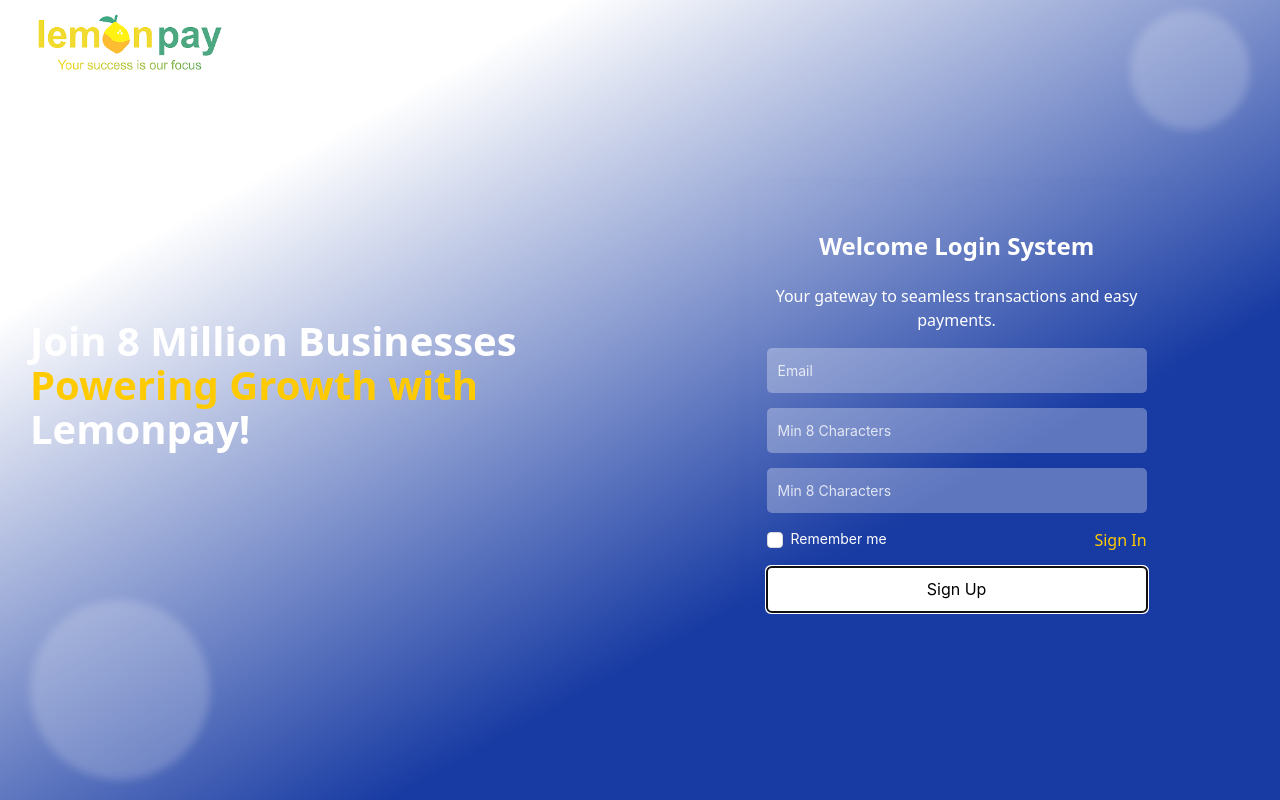
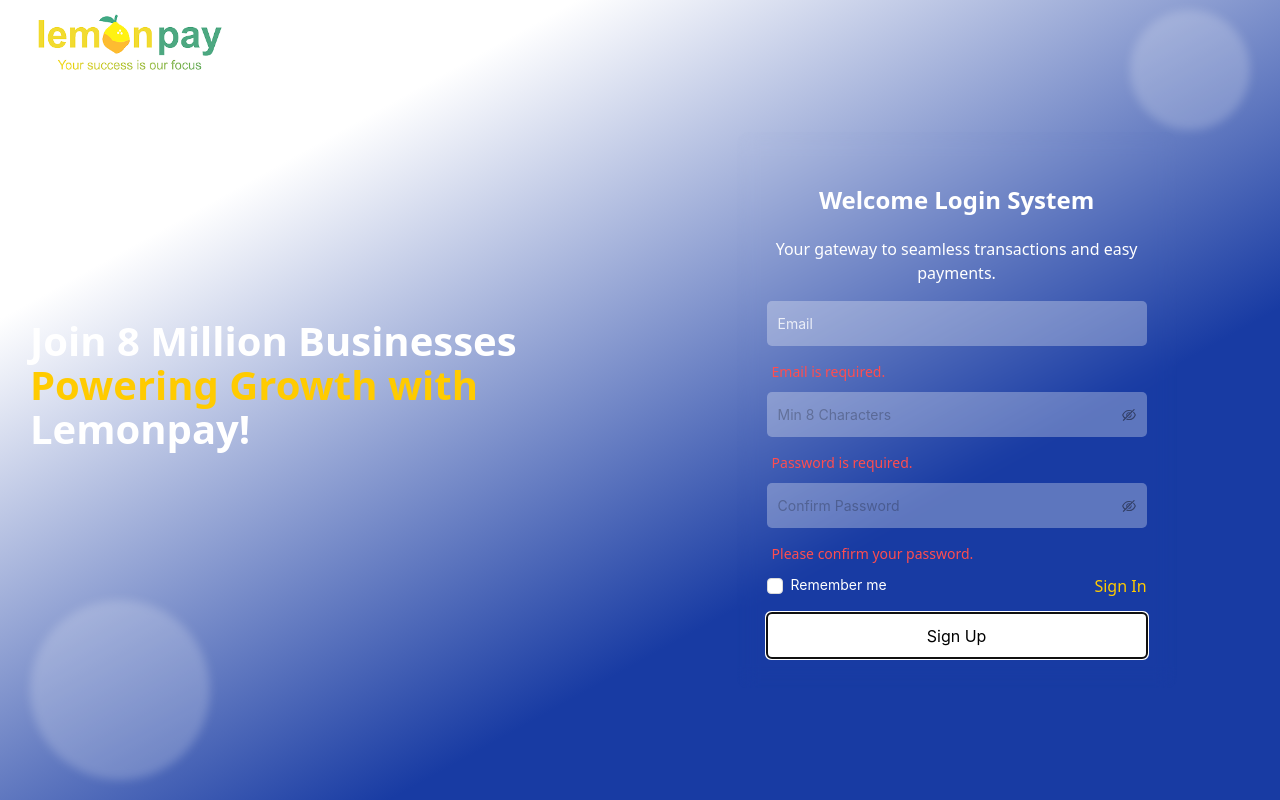
Before and after one commit to vishnu14279/lemonpay-frontEnd, a React (Vite) app: page /signup in a window 1280 px wide. Both pictures are taken after a click on the button "Sign Up". Built offline with nearby package versions, Linux system fonts and the light colour scheme.

Commit message:
added validations for sign-in and sign-up pages

```diff
--- a/package.json
+++ b/package.json
@@ -12,6 +12,7 @@
   "dependencies": {
     "@reduxjs/toolkit": "^2.6.1",
     "antd": "^5.24.6",
+    "axios": "^1.8.4",
     "react": "^19.0.0",
     "react-dom": "^19.0.0",
     "react-redux": "^9.2.0",
--- a/src/App.css
+++ b/src/App.css
@@ -1,6 +1,5 @@
 #root {
-  max-width: 1280px;
-  margin: 0 auto;
+
   text-align: center;
 }
 
@@ -139,6 +138,19 @@
   bottom: 40px;
   left: 30px;
 }
+.error-message {
+  color: #ff4d4f;
+  font-size: 14px;
+}
+.error-wrapper {
+  display: flex;
+  justify-content: flex-start; /* Use 'flex-end' if you want it on the right */
+  margin-bottom: 10px;
+  padding-left: 5px;
+}
+
+
+
 @media (max-width: 768px) {
   .login-container {
     flex-direction: column;
--- a/src/App.jsx
+++ b/src/App.jsx
@@ -1,177 +1,64 @@
-// import React from "react";
-// import { Input, Button, Checkbox } from "antd";
-// import styled from "styled-components";
-// import backgroundImage from "./assets/Lemonpay 4.png"; // Update path if needed
-
-// // const LoginContainer = styled.div`
-// //   position: relative;
-// //    width: 100%;   /* Full width */
-// //   height: 100vh; /* Full height */
-// //   display: flex;
-// //   justify-content: space-between;
-// //   align-items: center;
-// //   padding: 0 8%;
-// //   overflow: hidden;
-// //   background: linear-gradient(151.08deg, #FFFFFF 20.71%, #183BA3 66.01%),
-// //               url(${''}) no-repeat center center/cover;
-// //   background-blend-mode: lighten;
-// // `;
-
-// const LoginContainer = styled.div`
-//   position: relative;
-//    width: 100%;   /* Full width */
-//   height: 100vh; /* Full height */
-//   display: flex;
-//   gap: 200px;
-//   align-items: center;
-//   overflow: hidden;
-//   background: linear-gradient(151.08deg, #FFFFFF 20.71%, #183BA3 66.01%),
-//               url(${''}) no-repeat center center/cover;
-//   background-blend-mode: lighten;
-// `;
-// const LeftSection = styled.div`
-//   color: white;
-//   max-width: 40%;
-//   height: 100%;
-//   display: flex;
-//   flex-direction: column;
-//   justify-content: center; /* Vertically center */
-//   align-items: center;     /* Horizontally center */
-
-//   h1 {
-//     font-size: 2.5rem;
-//     font-weight: bold;
-//     margin-bottom: 10px;
-//     text-align: center;
-//   }
-
-//   span {
-//     color: #ffcb00;
-//     font-weight: bold;
-//   }
-
-//   img {
-//     max-width: 200px;
-//     margin-bottom: 20px;
-//   }
-// `;
-
-
-// const RightSection = styled.div`
-//   backdrop-filter: blur(10px);
-//   padding: 30px;
-//   border-radius: 12px;
-//   width: 380px;
-//   text-align: center;
-//   color: white;
-// `;
-
-// const StyledInput = styled(Input)`
-//   margin-bottom: 15px;
-//   height: 45px;
-//   border-radius: 5px;
-//   background: rgba(255, 255, 255, 0.3);
-//   border: none;
-//   color: white;
-
-//   &::placeholder {
-//     color: rgba(255, 255, 255, 0.8);
-//   }
-// `;
-
-// const StyledButton = styled(Button)`
-//   width: 100%;
-//   height: 45px;
-//   background:white;
-//   color: black;
-//   font-size: 16px;
-//   border: none;
-//   border-radius: 5px;
-
-//   &:hover {
-//     background: #24389d;
-//   }
-// `;
-
-// const Ball = styled.div`
-//   position: absolute;
-//   background: rgba(255, 255, 255, 0.2);
-//   border-radius: 50%;
-//   filter: blur(5px);
-
-//   &.top-right {
-//     width: 120px;
-//     height: 120px;
-//     top: 10px;
-//     right: 50px;
-//   }
-
-//   &.bottom-left {
-//     width: 180px;
-//     height: 180px;
-//     bottom: 40px;
-//     left: 30px;
-//   }
-// `;
-
-// const App = () => {
-//   return (
-//     <LoginContainer>
-//       {/* Decorative Balls */}
-//       <Ball className="top-right" />
-//       <Ball className="bottom-left" />
-
-//       {/* Left Side */}
-//       <LeftSection>
-//       <img src={backgroundImage} alt="Lemonpay Logo" />
-//         <h1>
-//           Join 8 Million Businesses <br />
-//           <span>Powering Growth with Lemonpay!</span>
-//         </h1>
-//       </LeftSection>
-
-//       {/* Right Side (Form Section) */}
-//       <RightSection>
-//         <h2>Welcome Login System</h2>
-//         <p>Your gateway to seamless transactions and easy payments.</p>
-
-//         <StyledInput placeholder="Email" type="email" />
-//         <StyledInput placeholder="Password" type="password" />
-
-//         <div style={{ display: "flex", justifyContent: "space-between", marginBottom: "15px", color: "#fff" }}>
-//           <Checkbox style={{ color: "white" }}>Remember me</Checkbox>
-//           <a href="#" style={{ color: "#ffcb00", textDecoration: "none" }}>Sign Up</a>
-//         </div>
-
-//         <StyledButton type="primary">Sign In</StyledButton>
-//       </RightSection>
-//     </LoginContainer>
-//   );
-// };
-
-// export default App;
-import React from "react";
-import { Input, Button, Checkbox } from "antd";
+import React, { useState } from "react";
+import { Input, Button, Checkbox, message } from "antd";
+import axios from "axios";
 import "./App.css";
 import backgroundImage from "./assets/Lemonpay 4.png";
 import { useNavigate } from "react-router-dom";
 
 const App = () => {
   const navigate = useNavigate();
+  const [email, setEmail] = useState("");
+  const [password, setPassword] = useState("");
+  const [errors, setErrors] = useState({});
 
-  const handleSignIn = () => {
-    navigate("/signup"); // navigate to signup page on button click
+  const validateField = (name, value) => {
+    let error = "";
+
+    if (name === "email") {
+      if (!value) error = "Email is required.";
+      else if (!/\S+@\S+\.\S+/.test(value)) error = "Invalid email format.";
+    }
+
+    if (name === "password") {
+      if (!value) error = "Password is required.";
+      else if (value.length < 8) error = "Must be at least 8 characters.";
+    }
+
+    setErrors((prev) => ({ ...prev, [name]: error }));
+  };
+
+  const handleLogin = async () => {
+    validateField("email", email);
+    validateField("password", password);
+
+    if (errors.email || errors.password || !email || !password) {
+      message.error("Please fix the errors before submitting.");
+      return;
+    }
+
+    try {
+      const response = await axios.post(
+        "http://localhost:3000/api/auth/login",
+        { email, password }
+      );
+      if (response.status === 200) {
+        message.success("Login successful!");
+        const token = response.data.token;
+        localStorage.setItem("token", token);
+        // navigate("/dashboard");
+      }
+    } catch (error) {
+      message.error(error.response?.data?.error || "Login failed");
+    }
   };
 
   return (
     <div className="login-container">
-      {/* Decorative Balls */}
       <div className="ball top-right" />
       <div className="ball bottom-left" />
 
-      {/* Left Section */}
       <div className="left-section">
-        <img src={backgroundImage} alt="Lemonpay Logo" className=".mobile-logo" />
+        <img src={backgroundImage} alt="Lemonpay Logo" className="mobile-logo" />
         <h1 className="title">
           <span style={{ color: 'white' }}>Join 8 Million Businesses</span> <br />
           <span>Powering Growth with</span> <br />
@@ -179,20 +66,55 @@
         </h1>
       </div>
 
-      {/* Right Section */}
       <div className="right-section">
         <h2>Welcome Login System</h2>
         <p>Your gateway to seamless transactions and easy payments.</p>
 
-        <Input className="styled-input" placeholder="Email" type="email" />
-        <Input className="styled-input" placeholder="Password" type="password" />
+        <Input
+          className="styled-input"
+          placeholder="Email"
+          type="email"
+          value={email}
+          onChange={(e) => {
+            setEmail(e.target.value);
+            validateField("email", e.target.value);
+          }}
+        />
+        {errors.email && (
+          <div className="error-wrapper">
+            <div className="error-message">{errors.email}</div>
+          </div>
+        )}
+        <Input
+          className="styled-input"
+          placeholder="Password"
+          type="password"
+          value={password}
+          onChange={(e) => {
+            setPassword(e.target.value);
+            validateField("password", e.target.value);
+          }}
+        />
+        {errors.password && (
+          <div className="error-wrapper">
+            <div className="error-message">{errors.password}</div>
+          </div>
+        )}
 
         <div style={{ display: "flex", justifyContent: "space-between", marginBottom: "15px", color: "#fff" }}>
           <Checkbox style={{ color: "white" }}>Remember me</Checkbox>
-          <a href="#" style={{ color: "#ffcb00", textDecoration: "none" }} onClick={handleSignIn}>Sign Up</a>
+          <a
+            href="#"
+            style={{ color: "#ffcb00", textDecoration: "none" }}
+            onClick={() => navigate("/signup")}
+          >
+            Sign Up
+          </a>
         </div>
 
-        <Button className="styled-button" type="primary">Sign In</Button>
+        <Button className="styled-button" type="primary" onClick={handleLogin}>
+          Sign In
+        </Button>
       </div>
     </div>
   );
--- a/src/SignUp.jsx
+++ b/src/SignUp.jsx
@@ -1,5 +1,6 @@
-import React from "react";
-import { Input, Button, Checkbox } from "antd";
+import React, { useState } from "react";
+import { Input, Button, Checkbox, message } from "antd";
+import axios from "axios";
 import "./App.css";
 import backgroundImage from "./assets/Lemonpay 4.png";
 import { useNavigate } from "react-router-dom";
@@ -7,9 +8,80 @@
 const SignUp = () => {
   const navigate = useNavigate();
 
+  const [formData, setFormData] = useState({
+    email: "",
+    password: "",
+    confirmPassword: "",
+  });
+  const [errors, setErrors] = useState({
+    email: "",
+    password: "",
+    confirmPassword: "",
+  });
+
+  const [loading, setLoading] = useState(false);
+
+
+  const validateField = () => {
+    const newErrors = {};
+
+    if (!formData.email) {
+      newErrors.email = "Email is required.";
+    } else if (!/\S+@\S+\.\S+/.test(formData.email)) {
+      newErrors.email = "Enter a valid email.";
+    }
+
+    if (!formData.password) {
+      newErrors.password = "Password is required.";
+    } else if (formData.password.length < 8) {
+      newErrors.password = "Password must be at least 8 characters.";
+    }
+
+    if (!formData.confirmPassword) {
+      newErrors.confirmPassword = "Please confirm your password.";
+    } else if (formData.confirmPassword !== formData.password) {
+      newErrors.confirmPassword = "Passwords do not match.";
+    }
+
+    setErrors(newErrors);
+
+    return Object.keys(newErrors).length === 0; // returns true if no errors
+  };
+
+  const handleChange = (e) => {
+    const { name, value } = e.target;
+
+    setFormData((prev) => ({ ...prev, [e.target.name]: e.target.value }));
+    validateField(name, value);
+
+  };
+  const handleSignUp = async () => {
+    if (!validateField()) return;
+
+    try {
+      setLoading(true);
+      const response = await axios.post("http://localhost:3000/api/auth/register", {
+        email: formData.email,
+        password: formData.password,
+      });
+      if (response.status === 201) {
+        message.success("Registration successful!");
+        navigate("/"); // Redirect to login or homepage
+      }
+    } catch (error) {
+      console.error(error);
+      message.error(
+        error.response?.data?.message || "Registration failed. Try again."
+      );
+    } finally {
+      setLoading(false);
+    }
+  };
+
   const handleSignIn = () => {
-    navigate("/"); // navigate to signup page on button click
+    navigate("/");
   };
+
   return (
     <div className="login-container">
       {/* Decorative Balls */}
@@ -31,17 +103,60 @@
         <h2>Welcome Login System</h2>
         <p>Your gateway to seamless transactions and easy payments.</p>
 
-        <Input className="styled-input" placeholder="Email" type="email" />
-        <Input className="styled-input" placeholder="Min 8 Characters" type="password" />
-        <Input className="styled-input" placeholder="Min 8 Characters" type="password" />
+        <Input
+          className="styled-input"
+          placeholder="Email"
+          type="email"
+          name="email"
+          value={formData.email}
+          onChange={handleChange}
+        />
+        {errors.email && (
+          <div className="error-wrapper">
+            <div className="error-message">{errors.email}</div>
+          </div>
+        )}
 
+
+        <Input.Password
+          className="styled-input"
+          placeholder="Min 8 Characters"
+          name="password"
+          value={formData.password}
+          onChange={handleChange}
+        />
+        {errors.password && (
+          <div className="error-wrapper">
+            <div className="error-message">{errors.password}</div>
+          </div>
+        )}
+
+        <Input.Password
+          className="styled-input"
+          placeholder="Confirm Password"
+          name="confirmPassword"
+          value={formData.confirmPassword}
+          onChange={handleChange}
+        />
+        {errors.confirmPassword && (
+          <div className="error-wrapper">
+            <div className="error-message">{errors.confirmPassword}</div>
+          </div>
+        )}
 
         <div style={{ display: "flex", justifyContent: "space-between", marginBottom: "15px", color: "#fff" }}>
           <Checkbox style={{ color: "white" }}>Remember me</Checkbox>
           <a href="#" style={{ color: "#ffcb00", textDecoration: "none" }} onClick={handleSignIn}>Sign In</a>
         </div>
 
-        <Button className="styled-button" type="primary">Sign Up</Button>
+        <Button
+          className="styled-button"
+          type="primary"
+          loading={loading}
+          onClick={handleSignUp}
+        >
+          Sign Up
+        </Button>
       </div>
     </div>
   );
```
Also changed, not shown: 1 other file (tests, documents, lock files or other folders).
